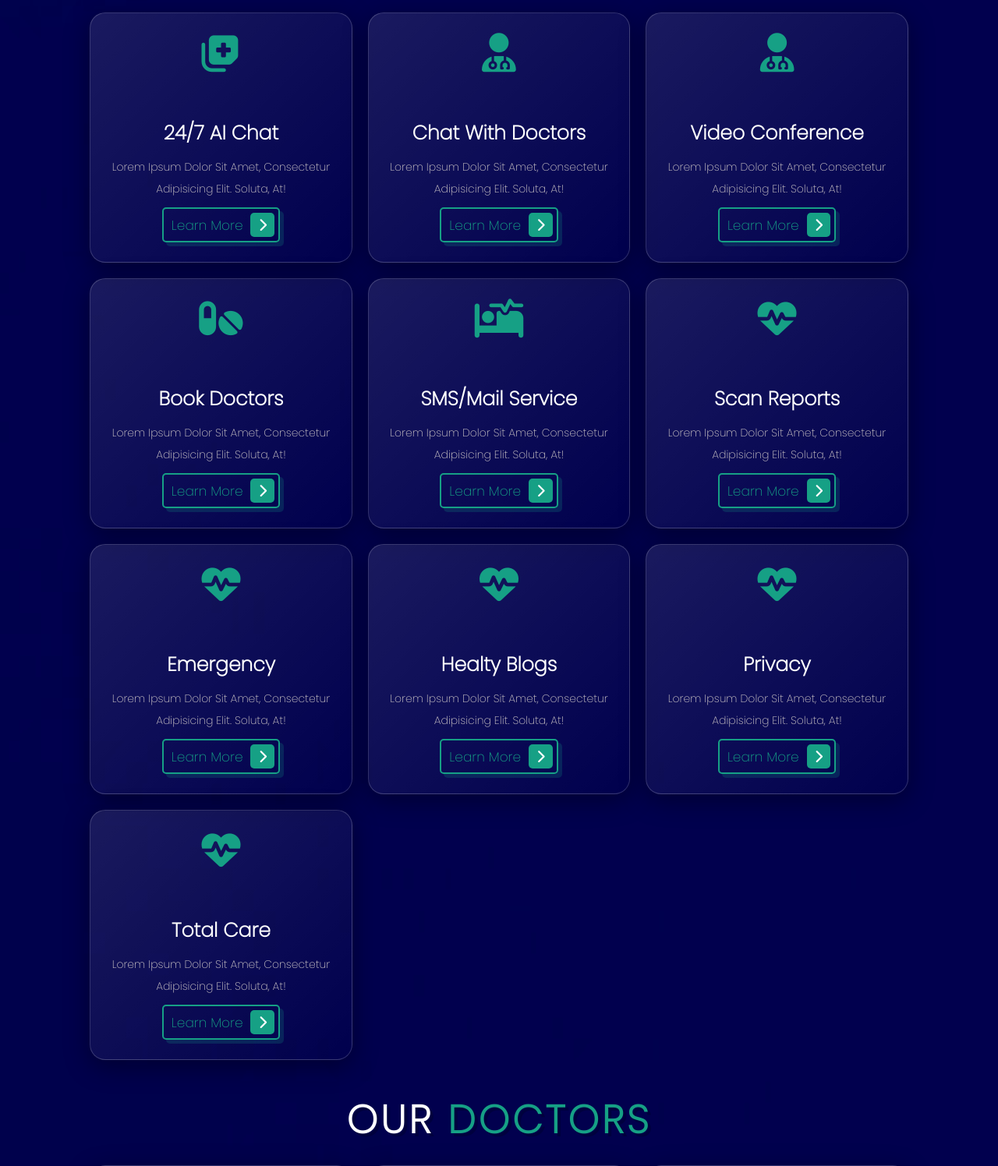
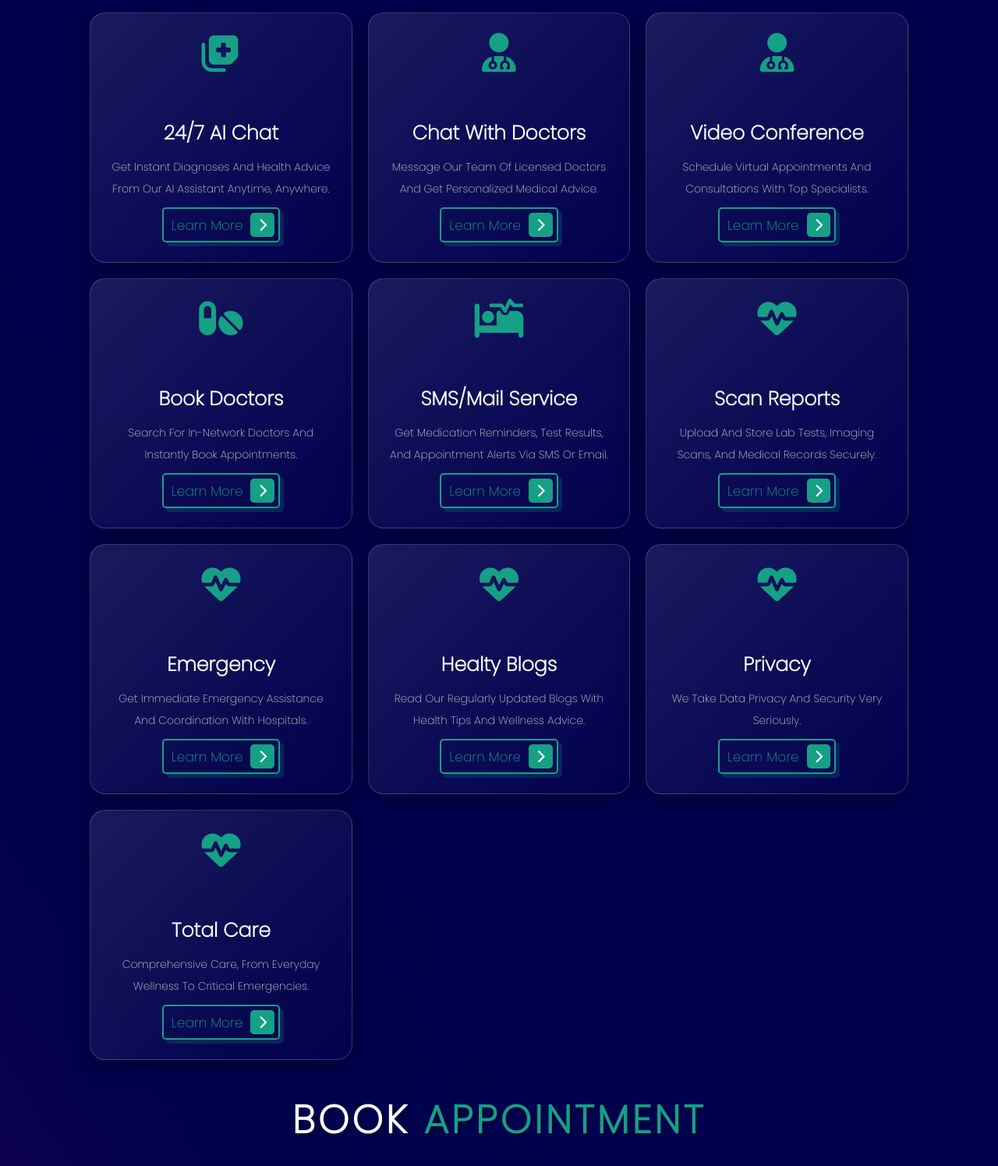
Before and after one commit to deepraj21/JanSevak, a Flask app: page / in a window 1280 px wide. Shown: the part 1235-2731 px from the top of the page at 78% size. Run offline with Flask 3, Linux system fonts and the light colour scheme; a user stored in the database is signed in; some web fonts are replaced.

Commit message:
feat(profile): Refactored Code

```diff
--- a/templates/admin.html
+++ b/templates/admin.html
@@ -80,8 +80,6 @@
                 <h3> <a href="mailto:mallickabhishek97@gmail.com" style="color: white;">mallickabhishek97@gmail.com</a>
                 </h3>
                 <div class="share">
-                    <a href="" class="fab fa-facebook-f"></a>
-                    <a href="" class="fab fa-twitter"></a>
                     <a href="https://www.linkedin.com/in/abhishek-mallick09" class="fab fa-linkedin"></a>
                     <a href="https://github.com/Abhishek-Mallick" class="fab fa-github"></a>
                     <a href="https://instagram.com/_abhishek_mallick_" class="fab fa-instagram"></a>
@@ -101,6 +99,7 @@
                 <a href="{{url_for('index')}}#blogs"><i class="fas fa-chevron-right"></i> blogs</a>
                 <a href="{{url_for('index')}}#about"><i class="fas fa-chevron-right"></i> about</a>
             </div>
+            <!--
             <div class="box">
                 <h3>our services </h3>
                 <a href=""><i class="fas fa-chevron-right"></i> Chatbot</a>
@@ -112,6 +111,7 @@
 
 
             </div>
+            -->
             <div class="box">
                 <h3>contact info</h3>
                 <a href="" class="disabled"><i class="fas fa-phone"></i>+91 70441 35575</a>
--- a/templates/patient-dashboard.html
+++ b/templates/patient-dashboard.html
@@ -83,67 +83,68 @@
             <div class="glass-box">
                 <i class="fas fa-notes-medical"></i>
                 <h3>24/7 AI Chat</h3>
-                <p>Lorem ipsum dolor sit amet, consectetur adipisicing elit. Soluta, at!</p>
+                <p>Get instant diagnoses and health advice from our AI assistant anytime, anywhere.</p>
                 <a href="" class="btn"> learn more <span class="fas fa-chevron-right"></span></a>
             </div>
             <div class="glass-box">
                 <i class="fas fa-user-md"></i>
                 <h3>Chat with Doctors</h3>
-                <p>Lorem ipsum dolor sit amet, consectetur adipisicing elit. Soluta, at!</p>
+                <p>Message our team of licensed doctors and get personalized medical advice.</p>
                 <a href="" class="btn"> learn more <span class="fas fa-chevron-right"></span></a>
             </div>
             <div class="glass-box">
                 <i class="fas fa-user-md"></i>
                 <h3>Video Conference</h3>
-                <p>Lorem ipsum dolor sit amet, consectetur adipisicing elit. Soluta, at!</p>
+                <p>Schedule virtual appointments and consultations with top specialists.</p>
                 <a href="" class="btn"> learn more <span class="fas fa-chevron-right"></span></a>
             </div>
             <div class="glass-box">
                 <i class="fas fa-pills"></i>
                 <h3>Book Doctors</h3>
-                <p>Lorem ipsum dolor sit amet, consectetur adipisicing elit. Soluta, at!</p>
+                <p>Search for in-network doctors and instantly book appointments.</p>
                 <a href="#book" class="btn"> learn more <span class="fas fa-chevron-right"></span></a>
             </div>
             <div class="glass-box">
                 <i class="fas fa-procedures"></i>
                 <h3>SMS/Mail service</h3>
-                <p>Lorem ipsum dolor sit amet, consectetur adipisicing elit. Soluta, at!</p>
+                <p>Get medication reminders, test results, and appointment alerts via SMS or email.</p>
                 <a href="" class="btn"> learn more <span class="fas fa-chevron-right"></span></a>
             </div>
             <div class="glass-box">
                 <i class="fas fa-heartbeat"></i>
                 <h3>Scan Reports</h3>
-                <p>Lorem ipsum dolor sit amet, consectetur adipisicing elit. Soluta, at!</p>
+                <p>Upload and store lab tests, imaging scans, and medical records securely.</p>
                 <a href="#scans" class="btn"> learn more <span class="fas fa-chevron-right"></span></a>
             </div>
             <div class="glass-box">
                 <i class="fas fa-heartbeat"></i>
                 <h3>Emergency</h3>
-                <p>Lorem ipsum dolor sit amet, consectetur adipisicing elit. Soluta, at!</p>
+                <p>Get immediate emergency assistance and coordination with hospitals.</p>
                 <a href="" class="btn"> learn more <span class="fas fa-chevron-right"></span></a>
             </div>
             <div class="glass-box">
                 <i class="fas fa-heartbeat"></i>
                 <h3>Healty Blogs</h3>
-                <p>Lorem ipsum dolor sit amet, consectetur adipisicing elit. Soluta, at!</p>
+                <p>Read our regularly updated blogs with health tips and wellness advice.</p>
                 <a href="" class="btn"> learn more <span class="fas fa-chevron-right"></span></a>
             </div>
             <div class="glass-box">
                 <i class="fas fa-heartbeat"></i>
                 <h3>Privacy</h3>
-                <p>Lorem ipsum dolor sit amet, consectetur adipisicing elit. Soluta, at!</p>
+                <p>We take data privacy and security very seriously.</p>
                 <a href="{{url_for('policy')}}" class="btn"> learn more <span class="fas fa-chevron-right"></span></a>
             </div>
             <div class="glass-box">
                 <i class="fas fa-heartbeat"></i>
                 <h3>total care</h3>
-                <p>Lorem ipsum dolor sit amet, consectetur adipisicing elit. Soluta, at!</p>
+                <p>Comprehensive care, from everyday wellness to critical emergencies.</p>
                 <a href="" class="btn"> learn more <span class="fas fa-chevron-right"></span></a>
             </div>
 
         </div>
     </section>
 
+    <!--
     <section class="doctors" id="doctors">
         <h1 class="heading">
             our <span> Doctors</span>
@@ -212,6 +213,7 @@
 
         </div>
     </section>
+    -->
 
     <section class="blogs" id="book">
         <h1 class="heading">Book <span>Appointment</span></h1>
@@ -224,26 +226,26 @@
             <div class="glass-box">
                 <i class="fas fa-stethoscope"></i>
                 <h3>Disease Prediction</h3>
-                <p>Lorem ipsum dolor sit amet, consectetur adipisicing elit. Soluta, at!</p>
+                <p>Upload health data and get AI-powered risk assessments for conditions.</p>
                 <a href="{{url_for('disease_predict')}}" class="btn"> Explore <span
                         class="fas fa-chevron-right"></span></a>
             </div>
             <div class="glass-box">
                 <i class="fas fa-lungs"></i>
                 <h3>Lung Cancer</h3>
-                <p>Lorem ipsum dolor sit amet, consectetur adipisicing elit. Soluta, at!</p>
+                <p>Detect lung cancer early with our CT scan analysis tool.</p>
                 <a href="" class="btn"> Explore <span class="fas fa-chevron-right"></span></a>
             </div>
             <div class="glass-box">
                 <i class="fas fa-brain"></i>
                 <h3>Brain Tumor</h3>
-                <p>What is Brain tumor? What precautions should we take to avoid it and what is the solution?</p>
+                <p>Evaluate brain MRI scans for signs of abnormal tissue or tumors.</p>
                 <a href="{{url_for('braintumor')}}" class="btn"> Explore <span class="fas fa-chevron-right"></span></a>
             </div>
             <div class="glass-box">
                 <i class="fas fa-pills"></i>
                 <h3>Pneumonia</h3>
-                <p>Lorem ipsum dolor sit amet, consectetur adipisicing elit. Soluta, at!</p>
+                <p>Diagnose pneumonia rapidly with our chest X-ray scan classifier.</p>
                 <a href="" class="btn"> Explore <span class="fas fa-chevron-right"></span></a>
             </div>
 
@@ -359,6 +361,7 @@
 
 
             </div>
+            <!--
             <div class="box">
                 <h3>our services </h3>
                 <a href=""><i class="fas fa-chevron-right"></i> Chatbot</a>
@@ -370,6 +373,7 @@
 
 
             </div>
+            -->
             <div class="box">
                 <h3>contact info</h3>
                 <a href="" class="disabled"><i class="fas fa-phone"></i>+91 70441 35575</a>
```
